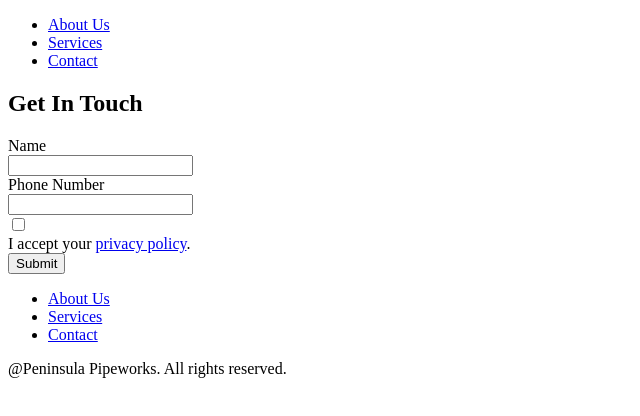
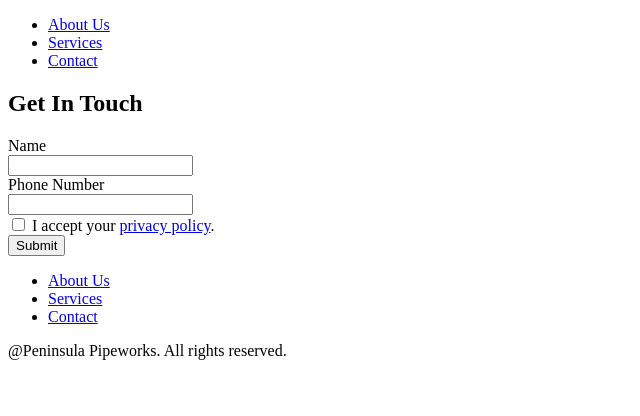
Before and after one commit to Kyle-van-Niekerk/peninsula-pipeworks, a plain HTML site: page contact.html in a window 1280 px wide. Shown: the whole page, without its empty margins (0-640 px from the left). Drawn offline with Linux system fonts and the light colour scheme.

Commit message:
Finished with contact page.

```diff
--- a/contact.html
+++ b/contact.html
@@ -24,7 +24,7 @@
         <input type="text" name="name" /><br />
         <label for="phone-number">Phone Number</label><br />
         <input type="tel" name="phone-number" /><br />
-        <input type="checkbox" name="privacy-policy-checkbox" value="Accept" /><br />
+        <input type="checkbox" name="privacy-policy-checkbox" value="Accept" />
         <label for="privacy-policy-checkbox">I accept your <a href="privacy-policy.html">privacy policy</a>.</label><br />
         <input type="submit" value="Submit" />
       </form>
```
